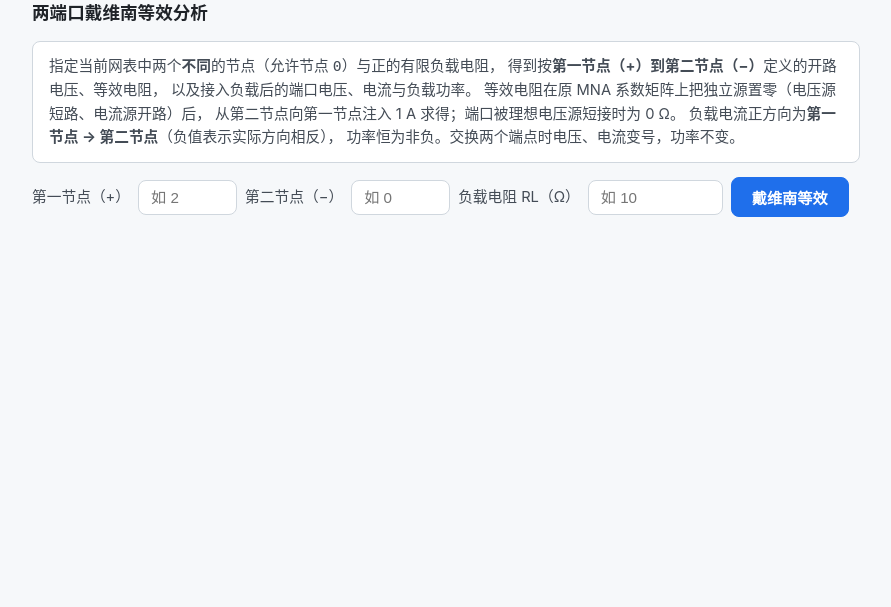
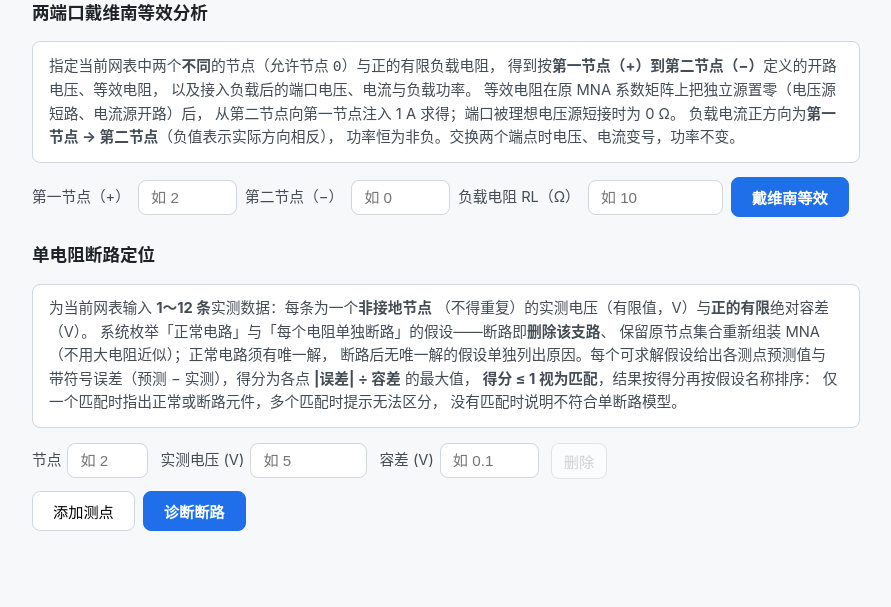
Before and after one commit to zgw494294-blip/solo-gsb-2dab604e-228dd4d8-d0cb-5085-bd71-21d552a2496d, a Flask app: page / in a window 1280 px wide. Shown: the part 714-1321 px from the top of the page, without its empty margins (194-1085 px from the left). Before the commit the page ends 931 px from the top, so only its background shows below. Run offline with Flask 3, Linux system fonts and the light colour scheme.

Commit message:
GSB 228dd4d8-d0cb-5085-bd71-21d552a2496d B: platform archive

```diff
--- a/app.py
+++ b/app.py
@@ -1,4 +1,4 @@
-"""Flask 入口：提供页面与 /solve、/sensitivity、/thevenin 接口。"""
+"""Flask 入口：提供页面与 /solve、/sensitivity、/thevenin、/diagnose-open 接口。"""
 
 import math
 
@@ -6,6 +6,7 @@ from flask import Flask, jsonify, render_template, request
 
 from solver import (NetlistError, NoUniqueSolutionError, compute_sensitivity,
                     compute_thevenin, parse_netlist, solve_circuit)
+from solver import diagnose_open as diagnose_single_open
 
 app = Flask(__name__)
 
@@ -129,5 +130,74 @@ def thevenin():
     return jsonify(ok=True, thevenin=result)
 
 
+def _parse_measurements(payload: dict) -> list[dict]:
+    """从请求体提取实测电压列表，返回 [{'node', 'voltage', 'tolerance'}]。"""
+    raw = payload.get('measurements')
+    if not isinstance(raw, list):
+        raise NetlistError(
+            '请求格式错误：measurements 必须是数组，每项形如 '
+            '{"node": 2, "voltage": 5.0, "tolerance": 0.1}')
+    if not 1 <= len(raw) <= 12:
+        raise NetlistError(f'测点数量为 {len(raw)} 个，应在 1～12 之间')
+
+    def _number(item: dict, key: str, label: str, i: int) -> float:
+        raw_value = item.get(key)
+        if isinstance(raw_value, bool):
+            raise NetlistError(f'第 {i} 条测点{label}非法，应为数值（单位 V）')
+        try:
+            return float(str(raw_value).strip())
+        except (ValueError, TypeError):
+            raise NetlistError(
+                f'第 {i} 条测点{label} "{raw_value}" 不是合法的数值，'
+                '应为有限数值（单位 V）') from None
+
+    measurements = []
+    for i, item in enumerate(raw, 1):
+        if not isinstance(item, dict):
+            raise NetlistError(
+                f'第 {i} 条测点格式错误：应为对象，形如 '
+                '{"node": 2, "voltage": 5.0, "tolerance": 0.1}')
+        raw_node = item.get('node')
+        if isinstance(raw_node, bool):
+            raise NetlistError(
+                f'第 {i} 条测点节点编号非法，应为正整数（非接地节点）')
+        try:
+            node = int(str(raw_node).strip(), 10)
+        except (ValueError, TypeError):
+            raise NetlistError(
+                f'第 {i} 条测点节点编号 "{raw_node}" 非法，'
+                '应为正整数（非接地节点）') from None
+        if node <= 0:
+            raise NetlistError(
+                f'第 {i} 条测点节点编号 {node} 非法：测点必须是非接地节点'
+                '（节点 0 电压恒为 0）')
+        voltage = _number(item, 'voltage', '实测电压', i)
+        if not math.isfinite(voltage):
+            raise NetlistError(
+                f'第 {i} 条测点实测电压必须为有限值（单位 V）')
+        tolerance = _number(item, 'tolerance', '绝对容差', i)
+        if not math.isfinite(tolerance) or tolerance <= 0:
+            raise NetlistError(
+                f'第 {i} 条测点绝对容差必须为正的有限值（单位 V）')
+        measurements.append(
+            {'node': node, 'voltage': voltage, 'tolerance': tolerance})
+    return measurements
+
+
+@app.post('/diagnose-open')
+def diagnose_open():
+    payload = request.get_json(silent=True) or {}
+    text = payload.get('netlist', '')
+    if not isinstance(text, str):
+        return jsonify(ok=False, error='请求格式错误：netlist 必须是字符串'), 400
+    try:
+        elements, nodes = parse_netlist(text)
+        measurements = _parse_measurements(payload)
+        result = diagnose_single_open(elements, nodes, measurements)
+    except (NetlistError, NoUniqueSolutionError) as exc:
+        return jsonify(ok=False, error=str(exc))
+    return jsonify(ok=True, **result)
+
+
 if __name__ == '__main__':
     app.run(host='0.0.0.0', port=5000)
--- a/static/app.js
+++ b/static/app.js
@@ -37,6 +37,14 @@ const thBtn = document.getElementById('th-btn');
 const thOutputEl = document.getElementById('th-output');
 const thSummaryEl = document.getElementById('th-summary');
 const thTbody = document.querySelector('#th-table tbody');
+const measRowsEl = document.getElementById('meas-rows');
+const measAddBtn = document.getElementById('meas-add-btn');
+const diagBtn = document.getElementById('diag-btn');
+const diagOutputEl = document.getElementById('diag-output');
+const diagSummaryEl = document.getElementById('diag-summary');
+const diagTbody = document.querySelector('#diag-table tbody');
+const diagUnsolvableEl = document.getElementById('diag-unsolvable');
+const diagUnsolvableListEl = document.getElementById('diag-unsolvable-list');
 
 // 数值格式化：去掉无意义的尾零，极大/极小值用科学计数法
 function fmt(x) {
@@ -60,6 +68,7 @@ function showError(message) {
   resultsEl.hidden = true;
   sensOutputEl.hidden = true;
   thOutputEl.hidden = true;
+  diagOutputEl.hidden = true;
 }
 
 function clearError() {
@@ -147,6 +156,7 @@ clearBtn.addEventListener('click', () => {
   resultsEl.hidden = true;
   sensOutputEl.hidden = true;
   thOutputEl.hidden = true;
+  diagOutputEl.hidden = true;
   netlistEl.focus();
 });
 netlistEl.addEventListener('keydown', (e) => {
@@ -319,3 +329,172 @@ for (const el of [thNode1El, thNode2El, thLoadEl]) {
     if (e.key === 'Enter') thevenin();
   });
 }
+
+// ---------- 单电阻断路定位 ----------
+
+const MAX_MEAS = 12;
+
+function updateMeasButtons() {
+  const rows = measRowsEl.querySelectorAll('.meas-row');
+  measAddBtn.disabled = rows.length >= MAX_MEAS;
+  for (const row of rows) {
+    row.querySelector('.meas-remove').disabled = rows.length <= 1;
+  }
+}
+
+function addMeasRow() {
+  const row = document.createElement('div');
+  row.className = 'meas-row';
+  const fields = [
+    ['节点', 'meas-node', '如 2', 'numeric', 4],
+    ['实测电压 (V)', 'meas-voltage', '如 5', 'decimal', 8],
+    ['容差 (V)', 'meas-tol', '如 0.1', 'decimal', 6],
+  ];
+  for (const [labelText, cls, placeholder, inputmode, size] of fields) {
+    const label = document.createElement('label');
+    label.textContent = labelText;
+    const input = document.createElement('input');
+    input.type = 'text';
+    input.className = cls;
+    input.inputMode = inputmode;
+    input.size = size;
+    input.placeholder = placeholder;
+    input.autocomplete = 'off';
+    input.addEventListener('keydown', (e) => {
+      if (e.key === 'Enter') diagnose();
+    });
+    label.appendChild(input);
+    row.appendChild(label);
+  }
+  const removeBtn = document.createElement('button');
+  removeBtn.type = 'button';
+  removeBtn.className = 'meas-remove';
+  removeBtn.textContent = '删除';
+  removeBtn.addEventListener('click', () => {
+    row.remove();
+    updateMeasButtons();
+  });
+  row.appendChild(removeBtn);
+  measRowsEl.appendChild(row);
+  updateMeasButtons();
+}
+
+function hypothesisLabel(h) {
+  return h.kind === 'normal' ? '正常电路' : `${h.name} 断路`;
+}
+
+function renderDiagnose(data) {
+  diagTbody.textContent = '';
+  const matches = data.hypotheses.filter((h) => h.matched);
+
+  let conclusion;
+  if (matches.length === 1) {
+    conclusion = matches[0].kind === 'normal'
+      ? '诊断结论：仅「正常电路」与实测数据相符（得分 ≤ 1），未发现单电阻断路。'
+      : `诊断结论：仅「${matches[0].name} 断路」与实测数据相符（得分 ≤ 1），` +
+        `定位到断路元件：${matches[0].name}。`;
+  } else if (matches.length > 1) {
+    conclusion =
+      `诊断结论：${matches.length} 个假设与实测数据相符（得分 ≤ 1）：` +
+      `${matches.map(hypothesisLabel).join('、')}。` +
+      '现有测量无法区分，请增加测点或收紧容差。';
+  } else {
+    conclusion =
+      '诊断结论：没有任何假设与实测数据相符（得分均 > 1），' +
+      '实测数据不符合单电阻断路模型（可能存在多个故障或其他原因）。';
+  }
+  const total = data.hypotheses.length + data.unsolvable.length;
+  diagSummaryEl.textContent =
+    `${conclusion} 共枚举 ${total} 个假设（正常电路 + ${total - 1} 个电阻断路），` +
+    `其中 ${data.unsolvable.length} 个断路后无唯一解。`;
+
+  for (const h of data.hypotheses) {
+    const tr = document.createElement('tr');
+
+    const tdName = document.createElement('td');
+    tdName.textContent = hypothesisLabel(h);
+    tr.appendChild(tdName);
+
+    const tdScore = document.createElement('td');
+    tdScore.textContent = fmt(h.score);
+    tdScore.className = 'num';
+    tr.appendChild(tdScore);
+
+    const tdJudge = document.createElement('td');
+    tdJudge.textContent = h.matched ? '匹配' : '不匹配';
+    tdJudge.classList.add(h.matched ? 'pos' : 'neg');
+    tr.appendChild(tdJudge);
+
+    const tdPred = document.createElement('td');
+    for (const p of h.predictions) {
+      const div = document.createElement('div');
+      div.textContent =
+        `节点 ${p.node}：预测 ${fmt(p.predicted)} V，` +
+        `误差 ${fmtSigned(p.error)} V（实测 ${fmt(p.measured)} ± ${fmt(p.tolerance)}）`;
+      tdPred.appendChild(div);
+    }
+    tr.appendChild(tdPred);
+
+    diagTbody.appendChild(tr);
+  }
+
+  diagUnsolvableListEl.textContent = '';
+  if (data.unsolvable.length) {
+    for (const u of data.unsolvable) {
+      const li = document.createElement('li');
+      li.textContent = `${u.name} 断路：${u.reason}`;
+      diagUnsolvableListEl.appendChild(li);
+    }
+    diagUnsolvableEl.hidden = false;
+  } else {
+    diagUnsolvableEl.hidden = true;
+  }
+
+  diagOutputEl.hidden = false;
+}
+
+async function diagnose() {
+  clearError();
+  const rows = [...measRowsEl.querySelectorAll('.meas-row')];
+  const measurements = [];
+  for (const row of rows) {
+    const node = row.querySelector('.meas-node').value.trim();
+    const voltage = row.querySelector('.meas-voltage').value.trim();
+    const tolerance = row.querySelector('.meas-tol').value.trim();
+    if (!node || !voltage || !tolerance) {
+      showError('请完整填写每个测点的节点编号、实测电压与容差（或删除多余的测点行）');
+      return;
+    }
+    measurements.push({ node, voltage, tolerance });
+  }
+
+  diagBtn.disabled = true;
+  try {
+    const resp = await fetch('/diagnose-open', {
+      method: 'POST',
+      headers: { 'Content-Type': 'application/json' },
+      body: JSON.stringify({ netlist: netlistEl.value, measurements }),
+    });
+    let data;
+    try {
+      data = await resp.json();
+    } catch {
+      showError(`服务器返回异常（HTTP ${resp.status}）`);
+      return;
+    }
+    // 出错时仅提示原因，网表与全部测点输入均保留
+    if (!data.ok) {
+      showError(data.error || '断路诊断失败');
+      return;
+    }
+    renderDiagnose(data);
+  } catch {
+    showError('无法连接服务器，请检查服务是否正常运行');
+  } finally {
+    diagBtn.disabled = false;
+  }
+}
+
+measAddBtn.addEventListener('click', addMeasRow);
+diagBtn.addEventListener('click', diagnose);
+addMeasRow();
--- a/static/style.css
+++ b/static/style.css
@@ -184,3 +184,31 @@ td.neg {
   color: #444c56;
   margin: 8px 0;
 }
+
+.meas-row {
+  display: flex;
+  gap: 12px;
+  align-items: center;
+  flex-wrap: wrap;
+  margin: 8px 0;
+}
+
+.meas-row label {
+  font-size: 0.92rem;
+  color: #444c56;
+  display: inline-flex;
+  align-items: center;
+  gap: 6px;
+  white-space: nowrap;
+}
+
+.meas-remove {
+  padding: 6px 12px;
+}
+
+#diag-unsolvable ul {
+  margin: 4px 0;
+  padding-left: 22px;
+  font-size: 0.92rem;
+  color: #444c56;
+}
--- a/templates/index.html
+++ b/templates/index.html
@@ -109,6 +109,42 @@
         </table>
       </div>
     </section>
+
+    <section id="diagnose">
+      <h2>单电阻断路定位</h2>
+      <p class="hint">
+        为当前网表输入 <strong>1～12 条</strong>实测数据：每条为一个<strong>非接地节点</strong>
+        （不得重复）的实测电压（有限值，V）与<strong>正的有限</strong>绝对容差（V）。
+        系统枚举「正常电路」与「每个电阻单独断路」的假设——断路即<strong>删除该支路</strong>、
+        保留原节点集合重新组装 MNA（不用大电阻近似）；正常电路须有唯一解，
+        断路后无唯一解的假设单独列出原因。每个可求解假设给出各测点预测值与
+        带符号误差（预测 − 实测），得分为各点 <strong>|误差| ÷ 容差</strong> 的最大值，
+        <strong>得分 ≤ 1 视为匹配</strong>，结果按得分再按假设名称排序：
+        仅一个匹配时指出正常或断路元件，多个匹配时提示无法区分，
+        没有匹配时说明不符合单断路模型。
+      </p>
+      <div id="meas-rows"></div>
+      <div class="toolbar">
+        <button id="meas-add-btn" type="button">添加测点</button>
+        <button id="diag-btn" class="primary">诊断断路</button>
+      </div>
+      <div id="diag-output" hidden>
+        <p id="diag-summary" class="summary"></p>
+        <table id="diag-table">
+          <thead>
+            <tr>
+              <th>假设</th><th>得分</th><th>判定</th>
+              <th>各测点预测值（带符号误差）</th>
+            </tr>
+          </thead>
+          <tbody></tbody>
+        </table>
+        <div id="diag-unsolvable" hidden>
+          <p class="label">断路后无唯一解的假设（未参与评分）</p>
+          <ul id="diag-unsolvable-list"></ul>
+        </div>
+      </div>
+    </section>
   </main>
 
   <script src="{{ url_for('static', filename='app.js') }}"></script>
```
Also changed, not shown: solver.py (+95 -0 lines), test_solver.py (+112 -1 lines), README.md.
